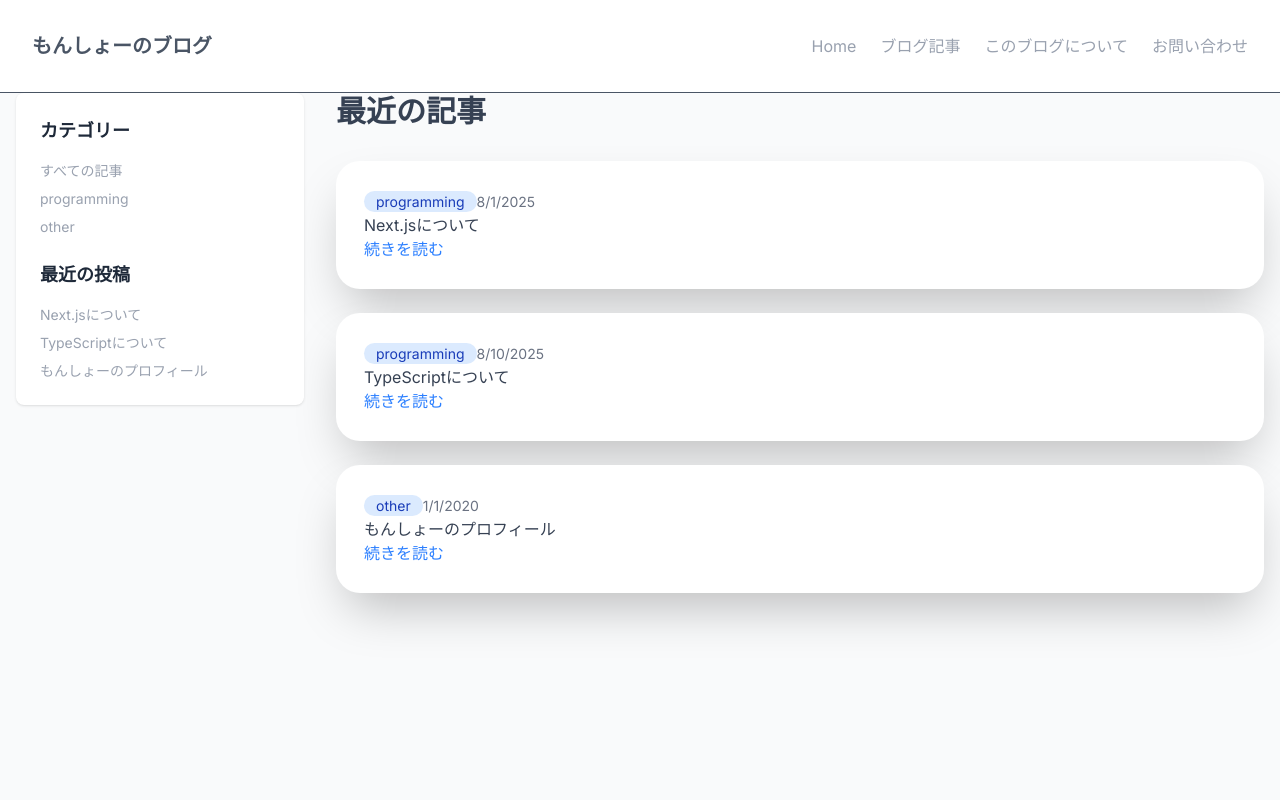
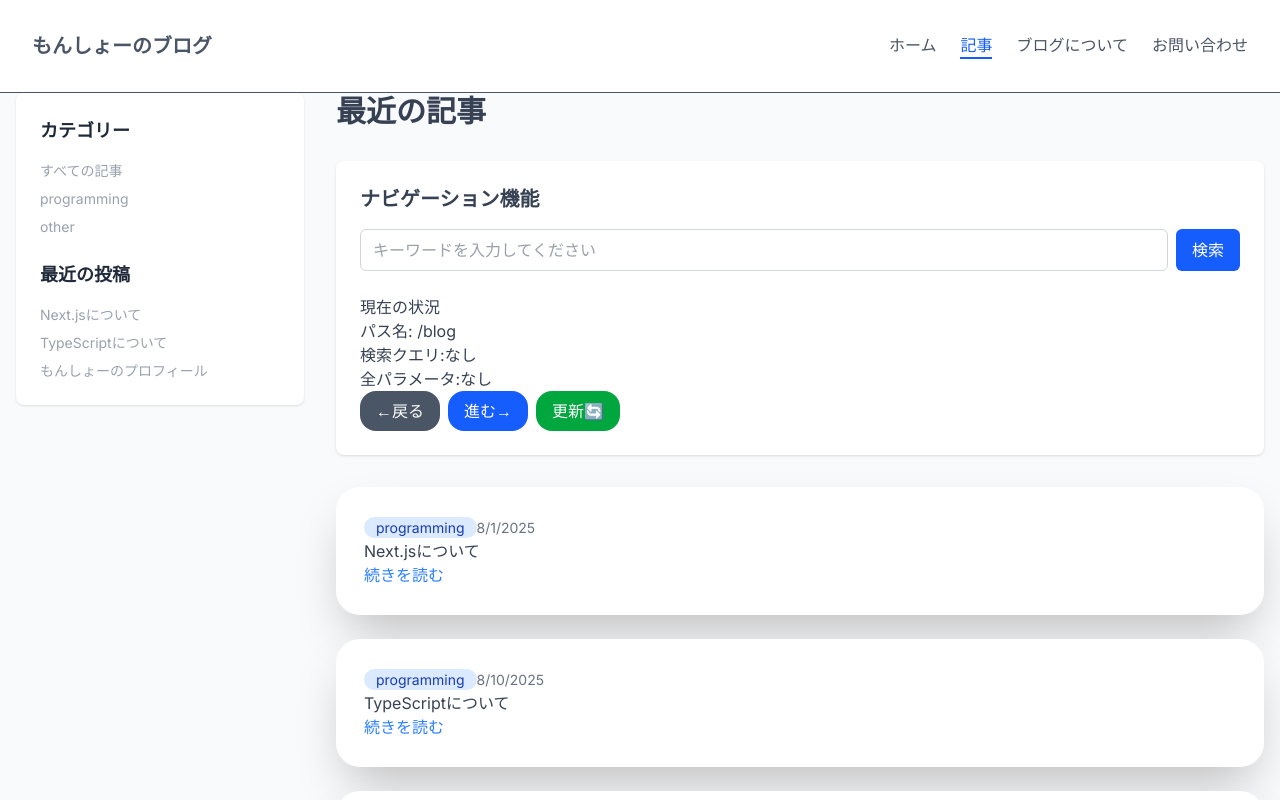
Before and after one commit to sho55/nextjs-blog, a Next.js app: page /blog in a window 1280 px wide. Shown: the top 800 px of the page. Built offline with nearby package versions, Linux system fonts and the light colour scheme.

Commit message:
2-3-1まで完

```diff
--- a/app/blog/page.tsx
+++ b/app/blog/page.tsx
@@ -1,3 +1,5 @@
+import SearchAndNavigation from "@/components/SearchAndNavigation"
+
 type Post ={
     id: string,
     title: string,
@@ -42,6 +44,8 @@ export default function BlogPage() {
             <div className="mb-8">
                 <h1 className="text-3xl font-bold text-gray-700">最近の記事</h1>
             </div>
+
+            <SearchAndNavigation />
             <div className="space-y-6">
                 {/* 記事を表示 */}
                 {posts.map(
--- a/app/layout.tsx
+++ b/app/layout.tsx
@@ -1,6 +1,7 @@
 import "@/app/globals.css"
 import Link from "next/link";
 import {Inter} from "next/font/google"
+import Navigation from "@/components/Navigation";
 
 const inter = Inter({subsets:["latin"]});
 
@@ -17,29 +18,7 @@ export default function RootLayout({
   return (
     <html lang="ja">
     <body className={inter.className}>
-      <header className="bg-white shadow-sm text-gray-600 border-b p-4">
-        <nav className="container mx-auto p-4 ">
-          <div className="flex justify-between items-center">
-            <Link href="/" className="text-xl font-bold">
-              もんしょーのブログ
-            </Link>
-            <div className="flex space-x-6">
-              <Link href="/" className="text-gray-400 hover:text-gray-800 transition-colors">
-                Home
-              </Link>
-              <Link href="/blog" className="text-gray-400 hover:text-gray-800 transition-colors">
-              ブログ記事
-              </Link>
-              <Link href="/about" className="text-gray-400 hover:text-gray-800 transition-colors">
-                このブログについて
-              </Link>
-              <Link href="/contact" className="text-gray-400 hover:text-gray-800 transition-colors">
-              　お問い合わせ
-              </Link>
-            </div>
-          </div>
-        </nav>
-      </header>
+      <Navigation/>
 
       <div className="min-h-screen bg-gray-50 text-gray-600">
         {children}
--- a/app/page.tsx
+++ b/app/page.tsx
@@ -1,4 +1,5 @@
 "use client"
+import AdvancedLinkExample from "@/components/AvancedLink";
 import { useState,useEffect } from "react";
 export default function Home() {
   const [currentDate, setCurrentDate] = useState<string>("")
@@ -35,7 +36,8 @@ export default function Home() {
         <p className="text-xl text-gray-600 mb-8">
           Next.js学習者のためのサイト
         </p>
-        {/* <div className="text-gray-800">{currentDate}</div> */}
+        <AdvancedLinkExample/>
+
       </div>
     </main>
   );
--- /dev/null
+++ b/components/AvancedLink.tsx
@@ -0,0 +1,30 @@
+import Link from "next/link";
+
+export default function AdvancedLinkExample (){
+    return(
+        <div className="flex flex-col space-y-4 p-6">
+            {/* 基本的なリンク */}
+            <Link href="blog" className="text-blue-600 hover:under-line">
+            基本的なリンク
+            </Link>
+            {/* 外部リンク */}
+            <Link href="blog" target="_blank"
+            rel="noopener noreferrer" className="text-blue-600 hover:under-line">
+            外部リンク
+            </Link>
+            {/* プリフェッチの制御 */}
+            <Link href="blog"
+            prefetch={false}
+            className="text-blue-600 hover:under-line">
+            プリフェッチリンク
+            </Link>
+            {/* オブジェクト形式のhref */}
+            <Link href={{
+                pathname:"/blog"
+            }}
+            className="text-blue-600 hover:under-line">
+            オブジェクト形式
+            </Link>
+        </div>
+    )
+}
--- /dev/null
+++ b/components/Navigation.tsx
@@ -0,0 +1,75 @@
+"use client"
+
+import Link from "next/link";
+import { usePathname } from "next/navigation";
+import { useState } from "react";
+import Button from "./ui/Button";
+
+export default function Navigation(){
+    const pathname = usePathname()
+    const [isMobileMenuOpen, setIsMobileMenuOpen] = useState(false)
+
+    // ナビゲーションの種類
+    const navItems = [
+        { href: "/", label: "ホーム"},
+        { href: "/blog", label: "記事"},
+        { href: "/about", label: "ブログについて"},
+        { href: "/contact", label: "お問い合わせ"},
+    ]
+
+    //アクティブのリンクを判定
+    const isActive = (href:string):boolean => {
+        if (href === "/"){
+            return pathname === href;
+        }
+        return pathname.startsWith(href)
+    }
+
+    return (
+    <header className="bg-white shadow-sm text-gray-600 border-b p-4">
+        <nav className="container mx-auto p-4 ">
+            <div className="flex justify-between items-center">
+            <Link href="/" className="text-xl font-bold">
+                もんしょーのブログ
+            </Link>
+            {/* PCのナビゲーション */}
+                <div className="hidden md:flex space-x-6">
+                    {navItems.map( (navItem) => (
+                        <Link key={navItem.href}
+                        href={navItem.href}
+                        className={`font-medium transition-colors ${isActive(navItem.href) ?"text-blue-600 border-b-2 border-blue-600" : "text-gray-600 hover:text-gray-800"}`}>{navItem.label}</Link>
+                    ))}
+                </div>
+            {/* SPのナビゲーション */}
+            <button onClick={() => setIsMobileMenuOpen(!isMobileMenuOpen)} className="md:hidden p-2 rounded-md text-gray-600 hover:text-gray-800 focus:outline-none focus:ring-2 focus:ring-blue-500">
+                    <svg
+                    className="h-6 w-6"
+                    fill="none"
+                    stroke="currentColor"
+                    viewBox="0 0 24 24">
+                        <path strokeLinecap="round" strokeLinejoin="round"
+                        strokeWidth={2}
+                        d="M4 6h16M4 12h16M4 18h16"/>
+                    </svg>
+            </button>
+            </div>
+
+            {/* モバイルメニュー */}
+            {isMobileMenuOpen && (
+                <div className="md:hidden mt-4 pb-4 border-t border-gra-200">
+                    <div className="flex flex-col space-y-2 pt-3">
+                        {navItems.map((navItem) => (
+                            <Link
+                            key={navItem.href}
+                            href={navItem.href}
+                            onClick={() => setIsMobileMenuOpen(false)} className={`px-3 py-2 rounded-md font-medium transition-colors ${isActive(navItem.href)?"text-blue-600 bg-blue-50" : "text-gray-600 hover:text-gray-800 hover:bg-gray-50"}`}>{navItem.label}</Link>
+                        ))}
+
+                    </div>
+                </div>
+            )}
+        </nav>
+        </header>
+    )
+
+}
--- /dev/null
+++ b/components/SearchAndNavigation.tsx
@@ -0,0 +1,80 @@
+"use client"
+
+import { useRouter,useSearchParams,usePathname } from "next/navigation"
+import { useState } from "react";
+
+export default function SearchAndNavigation(){
+    // ルーターと検索パラメータを使用
+    const router = useRouter();
+    // 検索パラメータ
+    const searchParams = useSearchParams();
+    // パス名
+    const pathname = usePathname();
+
+    // 検索キーワードを管理
+    const [searchTerm,setSearchTerm] = useState(searchParams.get("q") || "");
+
+
+    // 検索
+    const handleSearch = (e: React.FormEvent) =>{
+        // フォームの送信をキャンセル
+        e.preventDefault();
+
+        //検索キーワードがあれば、検索パラメーターに追加してルータを更新
+        if (searchTerm.trim()){
+            // JSでのページ移動
+            router.push(`/blog?q=${encodeURIComponent(searchTerm.trim())}`)
+        }
+    }
+
+    // 検索クリア
+    const clearSearch = () =>{
+        setSearchTerm("");
+        router.push("/blog");
+    }
+
+    // 戻る・進む
+    const goBack = () => router.back();
+    const goForward = () => router.forward();
+
+    //ページの更新(リフレッシュ)
+    const refreshPage = () => router.refresh();
+
+    return (
+        <div className="bg-white rounded-lg shadow p-6 mb-8">
+            <h2 className="text-xl font-semibold mb-4">ナビゲーション機能</h2>
+
+            {/* 検索フォーム */}
+            <form onSubmit={handleSearch} className="mb-6">
+                <div className="flex gap-2">
+                    <input type="text" value={searchTerm} onChange={(e) => setSearchTerm(e.target.value)} placeholder="キーワードを入力してください" className="flex-1 px-3 py-2 border border-gray-300 rounded-md focus:outline-none focus:ring-2 focus:ring-blue-500" />
+                    <button type="submit" className="bg-blue-600 text-white px-4 py-2 rounded-md hover:bg-blue-700">検索</button>
+                    {/* クリアボタン */}
+                    {searchTerm && (
+                        <button onClick={clearSearch} className="bg-gray-600 text-white px-4 py-2 rounded-md hover:bg-gray-700">クリア</button>
+                    )}
+                </div>
+            </form>
+
+            {/* ナビゲーション */}
+
+            <div>
+                <h2>現在の状況</h2>
+                <div>
+                    <p>パス名: {pathname}</p>
+                    <p>検索クエリ:{searchParams.get("q") || "なし"}</p>
+                    <p>全パラメータ:{searchParams.toString() || "なし"}</p>
+                </div>
+            </div>
+            {/* useRouterのボタン */}
+            <div className="flex flex-wrap gap-2">
+                <button onClick={goBack} className="bg-gray-600 text-white px-4 py-2 rounded-2xl hover:bg-gray-700">←戻る</button>
+
+                <button onClick={goForward} className="bg-blue-600 text-white px-4 py-2 rounded-2xl hover:bg-blue-700">進む→</button>
+
+                <button onClick={refreshPage} className="bg-green-600 text-white px-4 py-2 rounded-2xl hover:bg-green-700">更新🔄</button>
+            </div>
+
+        </div>
+    )
+}
```
